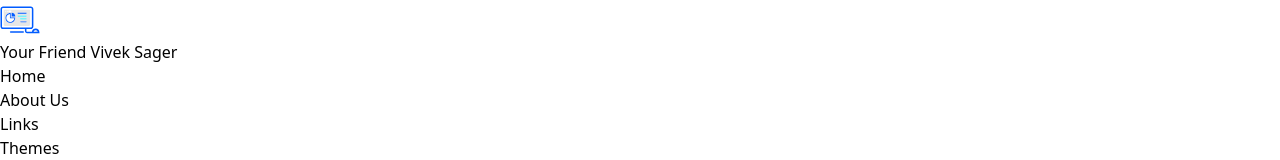
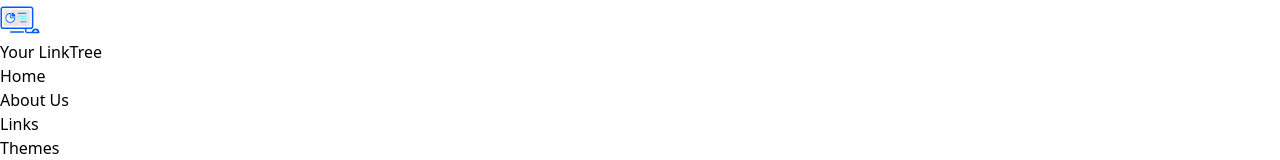
Before and after one commit to itshivamvyas/linktreeProject, a React (Vite) app: page / in a window 1280 px wide. Shown: the top 160 px of the page. Built offline with nearby package versions, Linux system fonts and the light colour scheme.

Commit message:
Update Header.jsx

```diff
--- a/src/components/Header/Header.jsx
+++ b/src/components/Header/Header.jsx
@@ -73,7 +73,7 @@ function Header() {
             </svg>
           </li>
           <li className="text-center font-bold cursor-pointer bg-gradient-to-r from-sky-600 via-pink-600 to-sky-600 bg-clip-text text-transparent">
-            Your Friend Vivek Sager
+            Your LinkTree
           </li>
         </ul>
 
```
